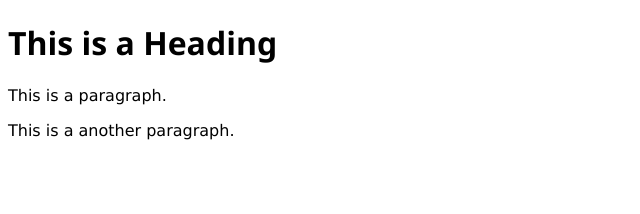
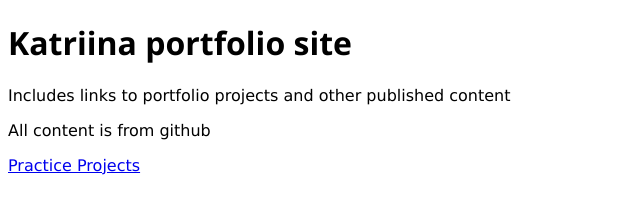
Before and after one commit to KatriinaPar/KatriinaPar.github.io, a plain HTML site: page index.html in a window 1280 px wide. Shown: the whole page, without its empty margins (0-640 px from the left). Drawn offline with Linux system fonts and the light colour scheme.

Commit message:
edited text

```diff
--- a/index.html
+++ b/index.html
@@ -12,9 +12,10 @@ h1,h2,h3,h4,h5,h6 {font-family:"Segoe UI",sans-serif}
 <body>
 
 
-<h1>This is a Heading</h1>
-<p>This is a paragraph.</p>
-<p>This is a another paragraph.</p>
+<h1>Katriina portfolio site</h1>
+<p>Includes links to portfolio projects and other published content</p>
+<p>All content is from github</p>
+<a href="https://github.com/KatriinaPar/Practice-projects">Practice Projects</a>
 
 </body>
 </html>
```
